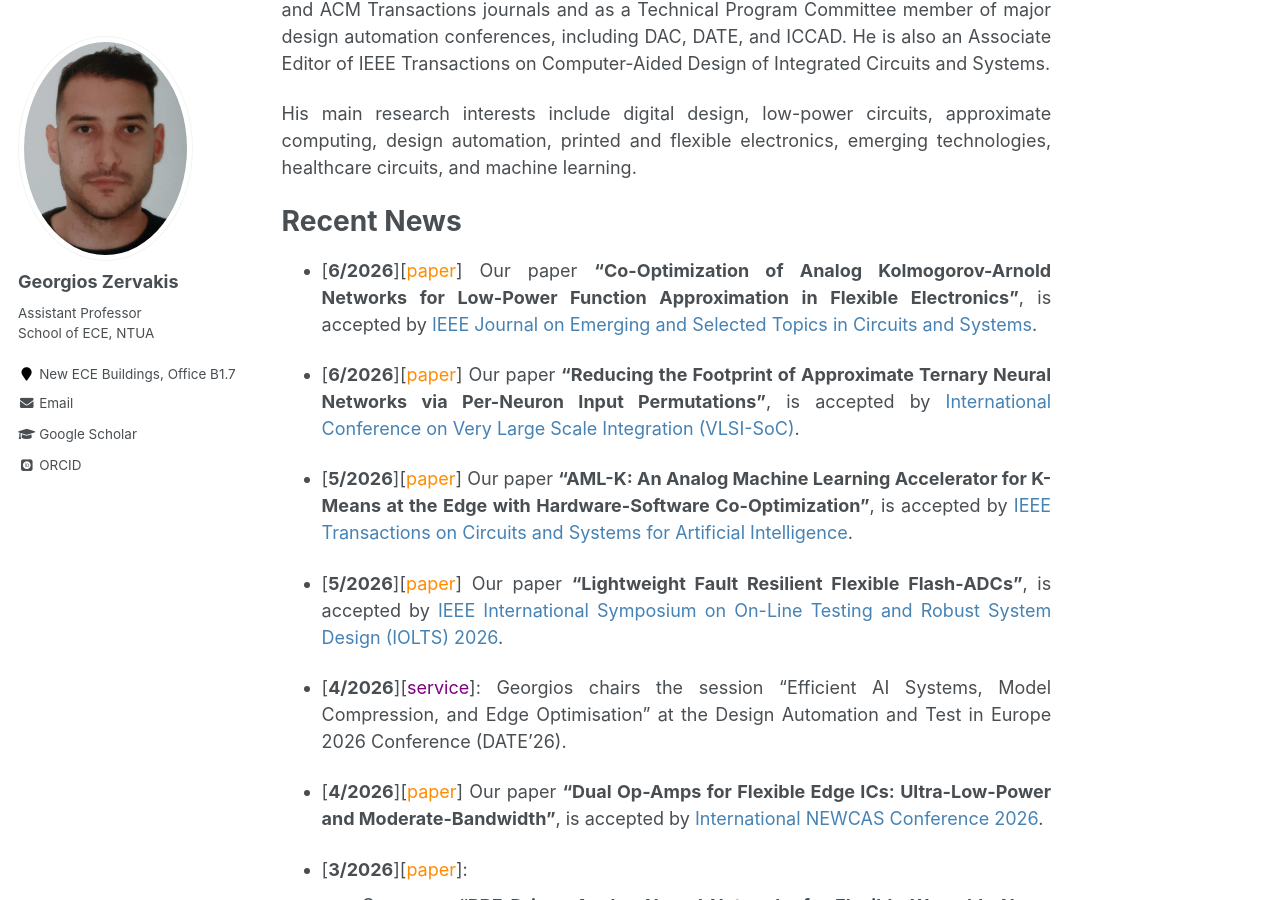
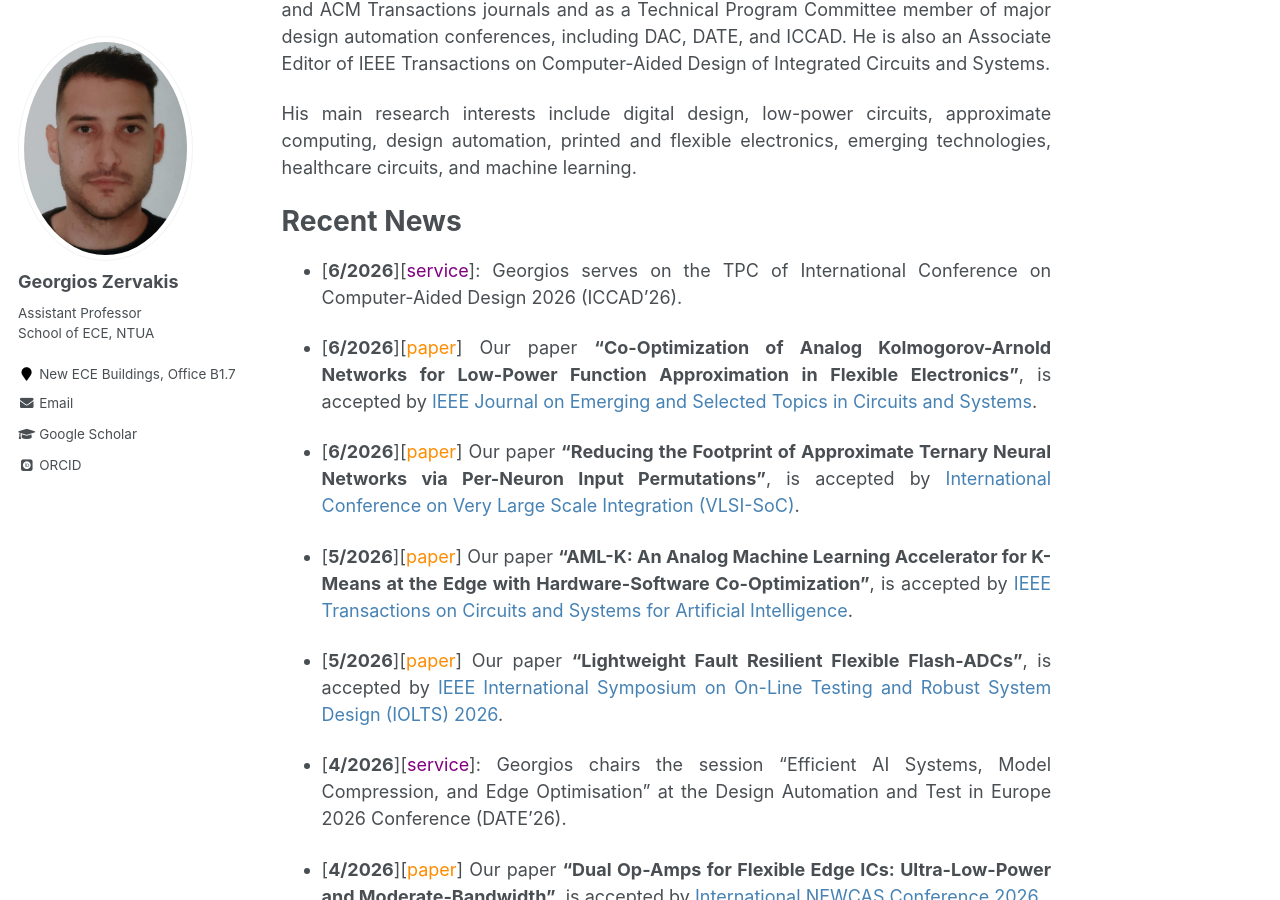
Before and after one commit to giozerv/giozerv.github.io, a Jekyll site: the page built from _pages/about.md, in a window 1280 px wide and 900 px high, scrolled down 589 px. Built offline with Jekyll 4.4.1, drawn with Linux system fonts in a browser that asks for light colours; some web fonts are replaced.

Commit message:
Update about.md

```diff
--- a/_pages/about.md
+++ b/_pages/about.md
@@ -28,6 +28,7 @@ His main research interests include digital design, low-power circuits, approxim
 
 Recent News
 ===
+* [**6/2026**][<span style="color:purple">service</span>]: Georgios serves on the TPC of International Conference on Computer-Aided Design 2026 (ICCAD'26).
 
 * [**6/2026**][<span style="color:darkorange">paper</span>] Our paper **"Co-Optimization of Analog Kolmogorov-Arnold Networks for Low-Power Function Approximation in Flexible Electronics"**, is accepted by <span style="color:SteelBlue">IEEE Journal on Emerging and Selected Topics in Circuits and Systems</span>.
 
```
